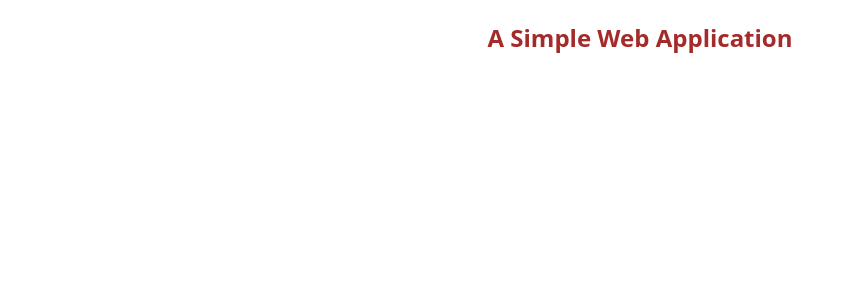
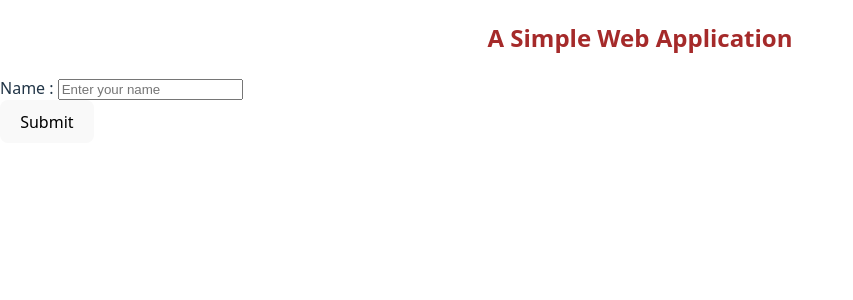
Before and after one commit to manogarik/react-form-app, a React (Vite) app: page / in a window 1280 px wide. Shown: the top 300 px of the page, without its empty margins (0-853 px from the left). Built offline with nearby package versions, Linux system fonts and the light colour scheme.

Commit message:
syntaxbugs

```diff
--- a/src/App.jsx
+++ b/src/App.jsx
@@ -1,11 +1,12 @@
+import React from "react";
 import Header from "./components/Header/Header";
-
+import UserForm from "./components/UserForm/UserForm";
 
 function App() {
   return (
     <>
       <Header/>
-
+      <UserForm/>
 
     </>
   );
--- a/src/components/UserForm/UserForm.jsx
+++ b/src/components/UserForm/UserForm.jsx
@@ -1,6 +1,6 @@
  import React,{useState} from "react";
 
- const userForm = () =>{
+ const UserForm = () =>{
 
     const [name, setName] = useState("");
 
@@ -15,11 +15,11 @@
  return(
     <form onSubmit={handleSubmit}>
         <div>
-            <Label>Name : </Label>
+            <label>Name : </label>
             <input type="text" value={name} onChange={(e) => setName(e.target.value)} placeholder="Enter your name"/>
         </div>
         <button type="submit">Submit</button>
     </form>
  );
 };
-export default userForm;
+export default UserForm;
```
